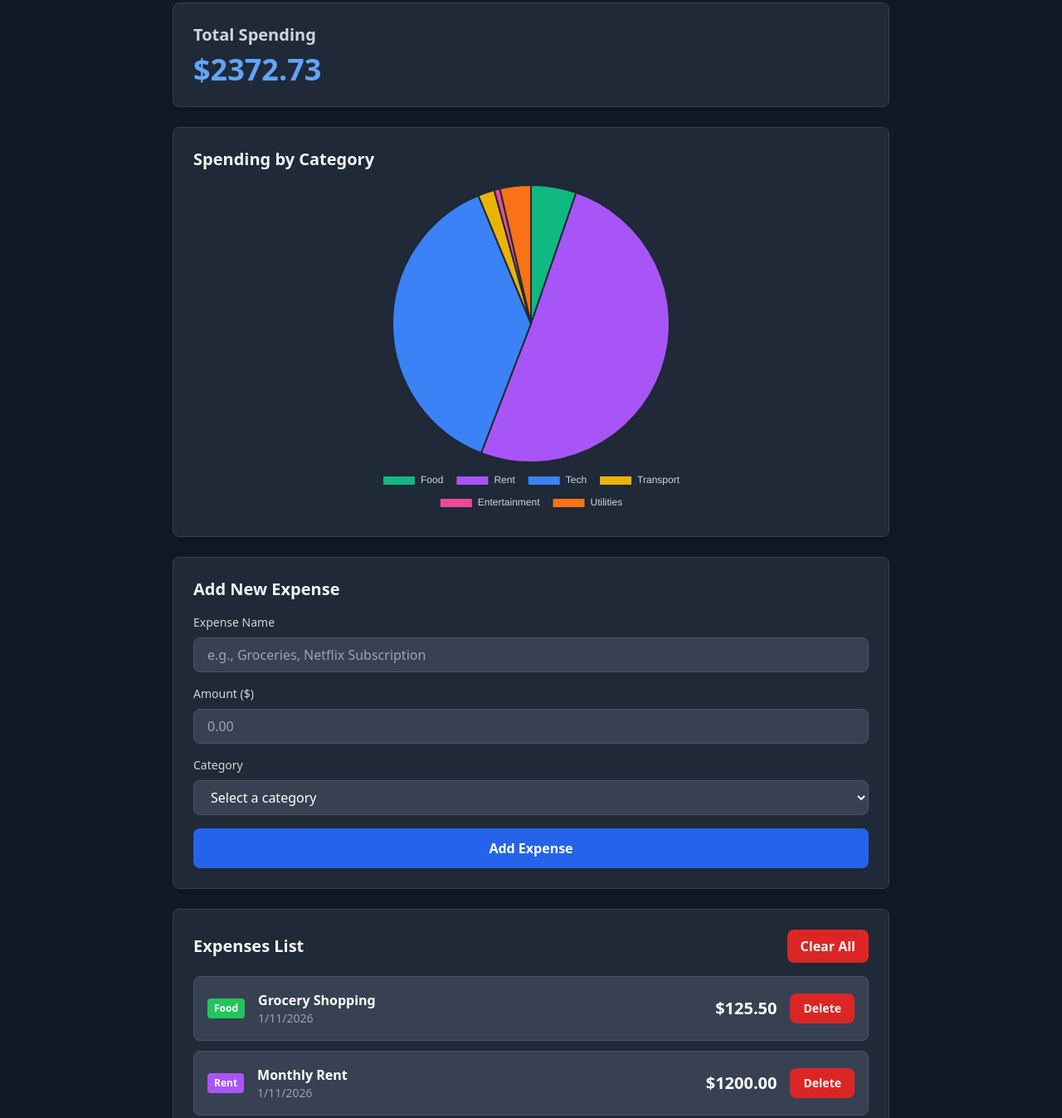
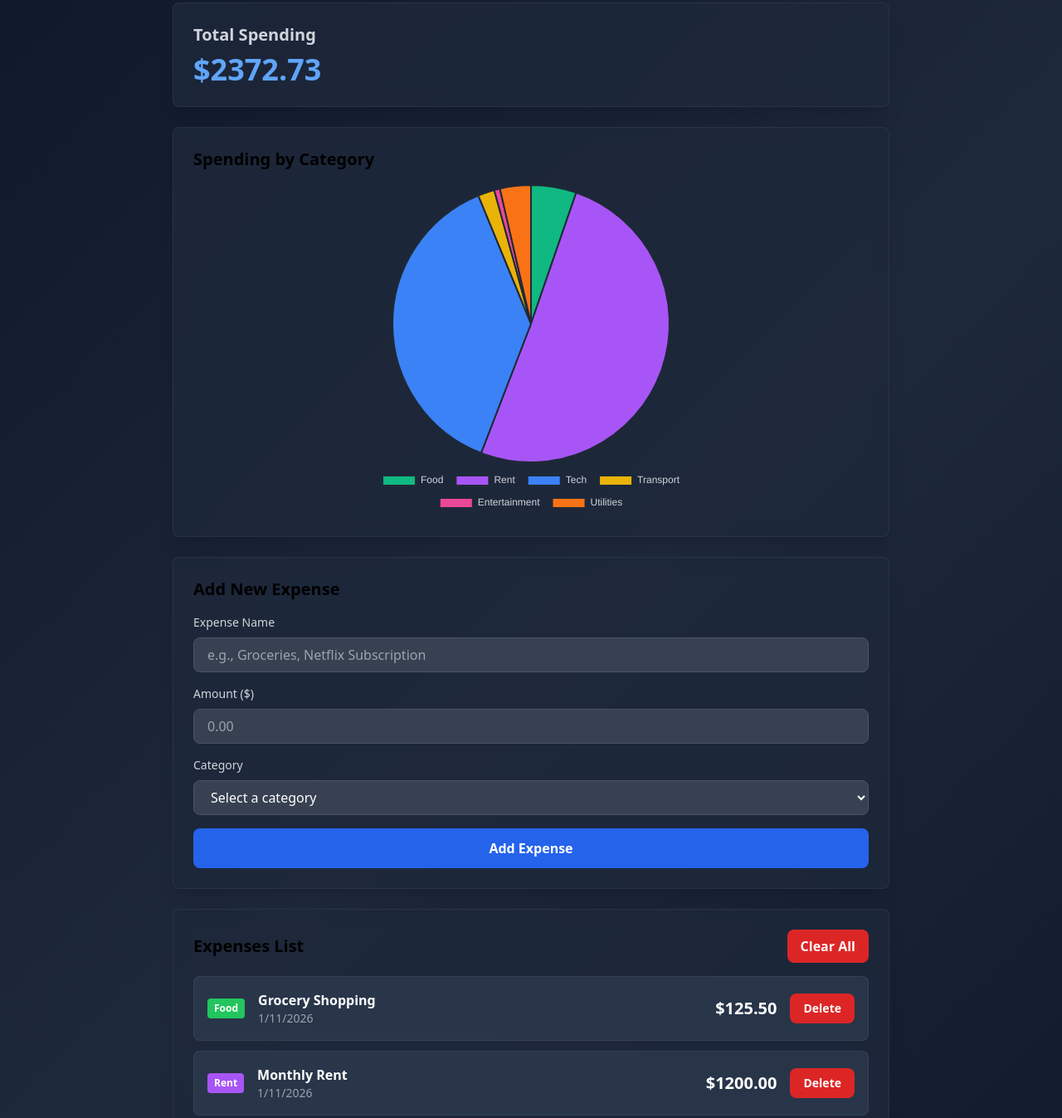
Before and after one commit to kristymc7777/Personal-finance-dashboard, a plain HTML site: page index.html in a window 1280 px wide. Shown: the part 133-1480 px from the top of the page at 83% size. Drawn offline with nearby package versions, Linux system fonts and the light colour scheme.

Commit message:
Add files via upload

```diff
--- a/index.html
+++ b/index.html
@@ -9,7 +9,7 @@
     <!-- Chart.js CDN for pie chart -->
     <script src="https://cdn.jsdelivr.net/npm/chart.js@4.4.0/dist/chart.umd.min.js"></script>
 </head>
-<body class="bg-gray-900 text-gray-100 min-h-screen">
+<body class="min-h-screen" style="background: linear-gradient(135deg, #0f172a 0%, #1e293b 50%, #0f172a 100%);">
     <div class="container mx-auto px-4 py-8 max-w-4xl">
         <!-- Header -->
         <header class="mb-8">
@@ -18,13 +18,13 @@
         </header>
 
         <!-- Total Spending Card -->
-        <div class="bg-gray-800 rounded-lg shadow-lg p-6 mb-6 border border-gray-700">
+        <div class="rounded-lg shadow-xl p-6 mb-6 border" style="background: rgba(30, 41, 59, 0.8); border-color: rgba(51, 65, 85, 0.5); backdrop-filter: blur(10px);">
             <h2 class="text-xl font-semibold mb-2 text-gray-300">Total Spending</h2>
             <p class="text-4xl font-bold text-blue-400" id="totalAmount">$0.00</p>
         </div>
 
         <!-- Pie Chart Section -->
-        <div class="bg-gray-800 rounded-lg shadow-lg p-6 mb-6 border border-gray-700">
+        <div class="rounded-lg shadow-xl p-6 mb-6 border" style="background: rgba(30, 41, 59, 0.8); border-color: rgba(51, 65, 85, 0.5); backdrop-filter: blur(10px);">
             <h2 class="text-xl font-semibold mb-4">Spending by Category</h2>
             <div class="flex justify-center">
                 <canvas id="categoryChart" style="max-width: 400px; max-height: 400px;"></canvas>
@@ -32,7 +32,7 @@
         </div>
 
         <!-- Input Form Section -->
-        <div class="bg-gray-800 rounded-lg shadow-lg p-6 mb-6 border border-gray-700">
+        <div class="rounded-lg shadow-xl p-6 mb-6 border" style="background: rgba(30, 41, 59, 0.8); border-color: rgba(51, 65, 85, 0.5); backdrop-filter: blur(10px);">
             <h2 class="text-xl font-semibold mb-4">Add New Expense</h2>
             <form id="expenseForm" class="space-y-4">
                 <!-- Expense Name Input -->
@@ -97,7 +97,7 @@
         </div>
 
         <!-- Expenses List Section -->
-        <div class="bg-gray-800 rounded-lg shadow-lg p-6 border border-gray-700">
+        <div class="rounded-lg shadow-xl p-6 border" style="background: rgba(30, 41, 59, 0.8); border-color: rgba(51, 65, 85, 0.5); backdrop-filter: blur(10px);">
             <div class="flex justify-between items-center mb-4">
                 <h2 class="text-xl font-semibold">Expenses List</h2>
                 <button
@@ -354,7 +354,8 @@
             expenses.forEach(expense => {
                 // Create a div element for each expense
                 const expenseCard = document.createElement('div');
-                expenseCard.className = 'bg-gray-700 rounded-lg p-4 border border-gray-600 flex justify-between items-center hover:bg-gray-650 transition duration-200';
+                expenseCard.className = 'rounded-lg p-4 border flex justify-between items-center transition duration-200 hover:shadow-lg';
+                expenseCard.style.cssText = 'background: rgba(51, 65, 85, 0.6); border-color: rgba(71, 85, 105, 0.4);';
 
                 // Color code by category
                 const categoryColors = {
```
